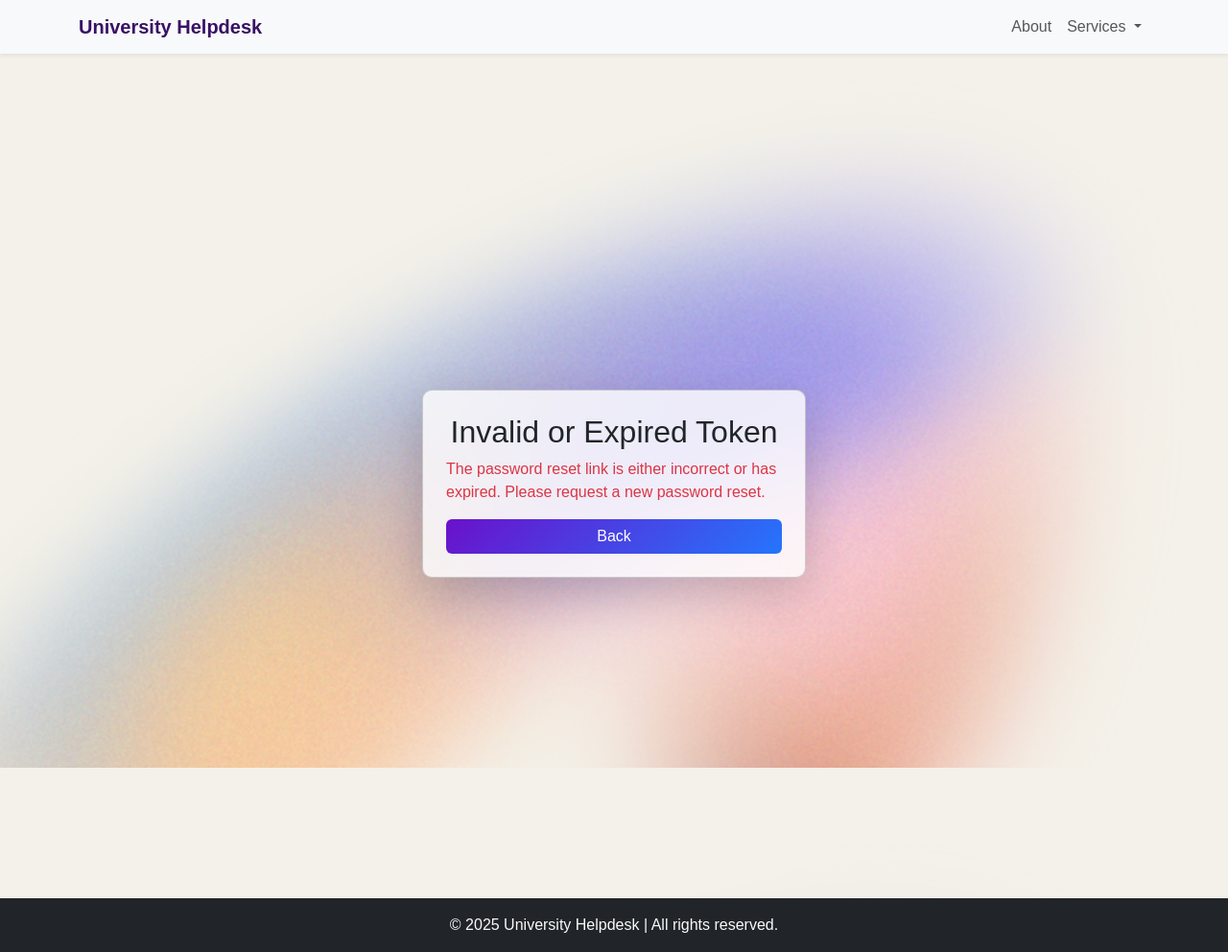
After one commit to doo78/ticketing-system, a Django app: page /forget-password/reset in a window 1280 px wide. The commit adds this page. Shown: the whole page at 96% size. Run offline with Django 5.2, Linux system fonts and the light colour scheme; tables that the repository leaves empty hold one stand-in row (values such as "Sample post").

Commit message:
implemented forgot password functionality

```diff
--- a/my_library/settings.py
+++ b/my_library/settings.py
@@ -184,6 +184,7 @@ EMAIL_BACKEND = 'django.core.mail.backends.smtp.EmailBackend'
 EMAIL_HOST = 'smtp.gmail.com'
 EMAIL_PORT = 587
 EMAIL_USE_TLS = True
+EMAIL_USE_SSL = False
 EMAIL_HOST_USER = MAIN_EMAIL_HOST_USER
 EMAIL_HOST_PASSWORD = MAIN_EMAIL_HOST_PASSWORD
 
@@ -209,3 +210,6 @@ AWS_SECRET_ACCESS_KEY = '***REMOVED***'  # Replace with actual secret
 
 # Lambda Configuration
 LAMBDA_FUNCTION_NAME = 'ticket-context-handler'  # The name we gave our Lambda function
+
+MAIN_URL="http://127.0.0.1:8000"
+WEBSITE_NAME="University Helpdesk"
--- a/my_library/urls.py
+++ b/my_library/urls.py
@@ -10,7 +10,7 @@ from ticket import views
 from ticket.views import (
      DashboardView, StaffUpdateProfileView, home, LogInView, LogOutView, StaffTicketListView, StaffTicketDetailView,
     ManageTicketView, StaffProfileView, staff_dashboard, SignUpView,AdminTicketListView, AdminAccountsView,AdminAccountView,AdminAccountEditView,
-     AdminAPITicketDetailsView,AdminAPIStaffByDepartmentView,AdminAPITicketAssignView
+     AdminAPITicketDetailsView,AdminAPIStaffByDepartmentView,AdminAPITicketAssignView,ForgetPasswordMailView,ForgetPasswordNewPasswordView
 )
 
 from django.conf.urls.static import static
@@ -25,6 +25,8 @@ urlpatterns = [
     #------------------------------------AUTHENTICATION URLS------------------------------------#
     path('login/', LogInView.as_view(), name='log_in'),
     path('logout/', LogOutView.as_view(), name='logout'),
+    path('forget-password/mail', ForgetPasswordMailView.as_view(), name='forget_password_mail'),
+    path('forget-password/reset', ForgetPasswordNewPasswordView.as_view(), name='forget_password_reset_password'),
     path('dashboard/', DashboardView.as_view(), name='dashboard'),
     path('sign_up/' , SignUpView.as_view() , name= 'sign_up'),
 
--- a/ticket/models.py
+++ b/ticket/models.py
@@ -1,3 +1,4 @@
+import uuid
 from django.db import models
 from django.contrib.auth.models import AbstractUser
 from django.conf import settings
@@ -17,6 +18,22 @@ class CustomUser(AbstractUser):
     preferred_name = models.CharField(max_length=150, blank=True, null=True)
     REQUIRED_FIELDS = ['email', 'first_name', 'last_name']
     role = models.CharField(max_length=10, choices=ROLE_CHOICES)
+    remember_token = models.CharField(max_length=64, blank=True, null=True, unique=True)
+    remember_token_expiry = models.DateTimeField(blank=True, null=True)
+
+    def generate_remember_token(self):
+        self.remember_token = uuid.uuid4().hex  # Generates a unique token
+        self.remember_token_expiry = now() + timedelta(hours=1)  # Token valid for 1 hour
+        self.save()
+        return self.remember_token
+
+    def is_remember_token_valid(self, token):
+        return self.remember_token == token and self.remember_token_expiry and now() < self.remember_token_expiry
+
+    def clear_remember_token(self):
+        self.remember_token = None
+        self.remember_token_expiry = None
+        self.save()
 
     def save(self, *args, **kwargs):
         if not self.preferred_name:
--- /dev/null
+++ b/ticket/templates/exception/error-page.html
@@ -0,0 +1,14 @@
+{% extends 'base.html' %}
+
+
+{% block body %}
+<div class="container d-flex justify-content-center align-items-center vh-100">
+    <div class="card shadow-lg p-4" style="max-width: 400px; width: 100%; border-radius: 10px;">
+        <h2 class="text-center">{{ title|default:"Error"}}</h2>
+        <p class="text-danger">{{ message }}</p>
+        {% if link %}
+            <a href="{{ link }}" class="btn btn-primary">Back</a>
+        {% endif %}
+    </div>
+</div>
+{% endblock %}
--- a/ticket/templates/login.html
+++ b/ticket/templates/login.html
@@ -33,6 +33,7 @@
 
         <div class="text-center mt-3">
             <p class="mb-0">Don't have an account? <a href="{% url 'sign_up' %}">Sign up</a></p>
+            <a href="{% url 'forget_password_mail' %}">Forget Password</a>
         </div>
     </div>
 </div>
--- a/ticket/views.py
+++ b/ticket/views.py
@@ -39,7 +39,12 @@ import boto3
 from botocore.config import Config
 import json
 from django.views.decorators.http import require_POST
-
+# from django.core.mail import send_mail
+# from django.utils.html import strip_tags
+# from django.template.loader import render_to_string
+# from django.core.mail import EmailMultiAlternatives
+from ticket.email_utils import sendHtmlMail
+from django.urls import reverse
 #------------------------------------STUDENT SECTION------------------------------------#
 @login_required
 def create_ticket(request):
@@ -904,6 +909,7 @@ class AdminAccountsView(LoginRequiredMixin,AdminRequiredMixin,View):
                 messages.success(request, f"Error deleting user: {e}")
 
         return redirect("admin_accounts_list")
+
 class AdminAPITicketDetailsView(LoginRequiredMixin,AdminRequiredMixin,View):
     def post(self, request):
         try:
@@ -1434,3 +1440,88 @@ def delete_announcement(request, announcement_id):
     messages.success(request, 'Announcement deleted successfully.')
 
     return redirect('admin_announcements')
+
+
+class ForgetPasswordMailView(View):
+    """
+    Handles user registration using Django's Class-Based Views.
+    """
+    def get(self, request):
+        context={}
+        return render(request, 'forget-password/mail-page.html', context)
+
+    def post(self, request):
+        mail = request.POST.get("email")  # Get the ID
+        try:
+            user = CustomUser.objects.get(email=mail)
+            if user:
+                # Generate the reset link
+                token=user.generate_remember_token()
+                reset_link = f"{settings.MAIN_URL}/forget-password/reset?token={token}"
+                context={
+                    "user": user,
+                    "reset_link": reset_link,
+                    'website_name': settings.WEBSITE_NAME,
+                    'main_mail': settings.EMAIL_HOST_USER
+                }
+                sendHtmlMail(
+                    view="mail-template/reset-password-mail.html",
+                    subject=f"Reset Your Password - {settings.WEBSITE_NAME}",
+                    from_email=settings.EMAIL_HOST_USER,
+                    to_email=[mail],
+                    context=context,
+                )
+                return redirect('log_in')
+        except CustomUser.DoesNotExist:
+            return render(request, 'exception/error-page.html',
+                          {
+                              "title": "User Not Found",
+                              "message": "We couldn't find an account associated with this email. "
+                                         "Please check your email address and try again, or sign up for a new account.",
+                              "link": reverse('log_in')
+                          })
+class ForgetPasswordNewPasswordView(View):
+    def get(self, request):
+        token = request.GET.get('token')
+        try:
+            user = CustomUser.objects.get(remember_token=token)
+            if user:
+                if user.is_remember_token_valid(token):
+                    return render(request, 'forget-password/new-password.html', {"token": token})
+                else:
+                    return render(request, 'exception/error-page.html',
+                                  {
+                                      "title": "Invalid or Expired Token",
+                                      "message":"The password reset link is either incorrect or has expired. "
+                                                "Please request a new password reset.",
+                                      "link": reverse('log_in')
+                                  })
+        except CustomUser.DoesNotExist:
+            return render(request, 'exception/error-page.html',
+                          {
+                "title": "Invalid or Expired Token",
+                "message":"The password reset link is either incorrect or has expired. "
+                    "Please request a new password reset.",
+                "link": reverse('log_in')
+                      })
+    def post(self, request):
+        token = request.POST.get('token')
+        new_password = request.POST.get('new_password')
+        confirm_password = request.POST.get('confirm_password')
+        if new_password != confirm_password:
+            messages.error(request, 'Passwords do not match.')
+            return redirect(request.path+f"?token={token}")
+        try:
+            user = CustomUser.objects.get(remember_token=token)
+            user.set_password(new_password)
+            user.clear_remember_token()
+            user.save()
+            messages.success(request, 'Password updated successfully.')
+            return redirect("log_in")
+        except CustomUser.DoesNotExist:
+            return render(request, 'exception/error-page.html',
+                          {"title": "Invalid or Expired Token",
+                           "message":"The password reset link is either incorrect or has expired. "
+                                     "Please request a new password reset.",
+                           "link": reverse('log_in')
+                           })
```
Also changed, not shown: ticket/email_utils.py (+18 -0 lines), ticket/templates/forget-password/mail-page.html (added, +24 -0 lines), ticket/templates/forget-password/new-password.html (added, +37 -0 lines), ticket/templates/mail-template/reset-password-mail.html (added, +30 -0 lines), ticket/migrations/0023_customuser_remember_token_and_more.py (added).
